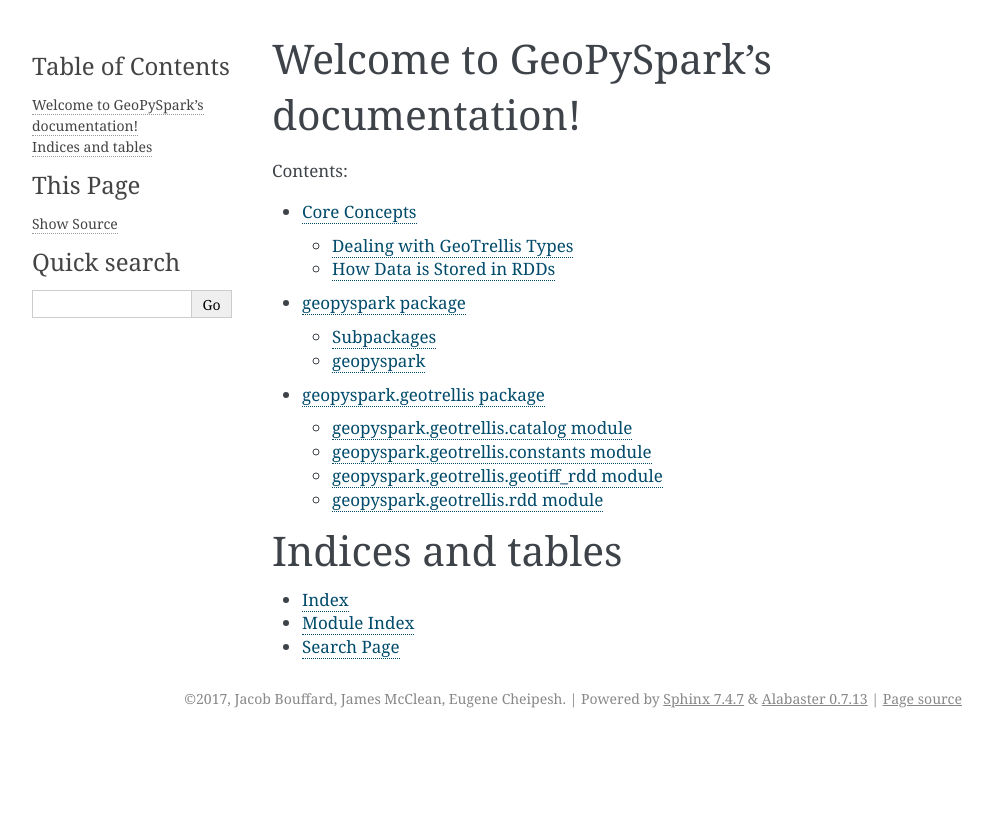
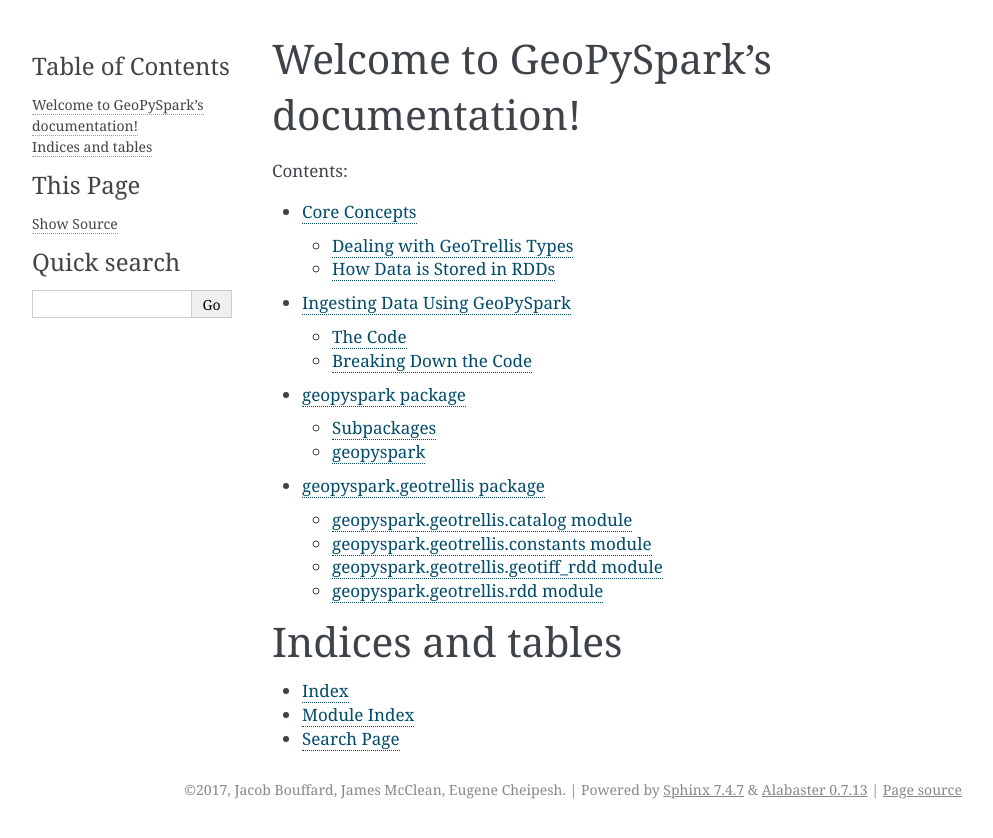
Before and after one commit to locationtech-labs/geopyspark, a Sphinx documentation site: the page built from docs/index.rst, in a window 1280 px wide. Shown: the top 838 px of the page, without its empty margins (148-1141 px from the left). Built offline with Sphinx 7.4.7, drawn with Linux system fonts in a browser that asks for light colours; some of the changed lines change nothing that is shown.

Commit message:
Created an ingest_example doc
Added ingest_example to index.rst

```diff
--- a/docs/index.rst
+++ b/docs/index.rst
@@ -11,6 +11,7 @@
    :caption: Contents:
 
    core_concepts
+   ingest_example
    geopyspark
    geopyspark.geotrellis
 
--- /dev/null
+++ b/docs/ingest_example.rst
@@ -0,0 +1,173 @@
+Ingesting Data Using GeoPySpark
+********************************
+
+This example shows how to ingest a file from S3 and save the results locally.
+The data is open for anyone to read, so feel free to run this example yourself.
+
+The Code
+========
+
+.. code-block:: python
+   :name: ingest_block
+   :linenos:
+
+   from geopyspark.geopycontext import GeoPyContext
+   from geopyspark.geotrellis.constants import SPATIAL, ZOOM
+   from geopyspark.geotrellis.catalog import write
+   from geopyspark.geotrellis.geotiff_rdd import get
+
+   geopysc = GeoPyContext(appName="python-S3-ingest", master="local[*]")
+
+   # Read the GeoTiff from off of S3
+   rdd = get(geopysc, SPATIAL, "s3://geopyspark-test/example-files/cropped.tif")
+
+   metadata = rdd.collect_metadata()
+
+   # tile the rdd to the layout defined in the metadata
+   laid_out = rdd.tile_to_layout(metadata)
+
+   # reproject the tiled rasters using the ZoomedLayoutScheme
+   reprojected = laid_out.reproject("EPSG:3857", scheme=ZOOM)
+
+   # pyramid the TiledRasterRDD to create 12 new TiledRasterRDD
+   # one for each zoom level
+   pyramided = reprojected.pyramid(start_zoom=12, end_zoom=1)
+
+   # Save each TiledRasterRDD locally
+   for tiled in pyramided:
+       write("file:///tmp/geopyspark-catalog", "geopyspark-ingest", tiled)
+
+
+Running the Code
+-----------------
+
+Running the code is very simple, and you have two different ways of doing it.
+
+The first is to copy and paste the code in a console like iPython and the
+running it.
+
+The second is to place this code in a python file and then saving it. To run it
+from the file, go to the directory the file is in and run this command
+
+.. code-block:: none
+
+  python3 file.py
+
+Just replace ``file.py`` with whatever name you decided to call the file.
+
+Breaking Down the Code
+=======================
+
+Now that the code has been writen let's go through it step-by-step to see
+what's actually going on.
+
+The Imports
+-----------
+
+.. code-block:: python
+
+   from geopyspark.geopycontext import GeoPyContext
+   from geopyspark.geotrellis.constants import SPATIAL, ZOOM
+   from geopyspark.geotrellis.catalog import write
+   from geopyspark.geotrellis.geotiff_rdd import get
+
+Pretty straight forward, though there is one thing that needs to be mentioned.
+:const:`~geopyspark.geotrellis.constants.ZOOM` represents a
+``ZoomedLayoutScheme``. While the exact meaning behind this won't be discussed
+here (you can read more about it here (put a link here) or from the
+`actual GeoTrellis docs <https://github.com/locationtech/geotrellis/blob/39e93fdbdf92d594154b82b788a9a9f7deda7dc2/docs/guide/etl.rst#layout-scheme>`_)
+it is important to know that **if you wish to pyramid your data, it must be
+tiled via a ZoomedLayoutScheme before the pyramiding takes place**.
+
+
+Reading in the Data
+--------------------
+
+.. code-block:: python
+
+   geopysc = GeoPyContext(appName="python-S3-ingest", master="local[*]")
+
+   # Read the GeoTiff from off of S3
+   rdd = get(geopysc, SPATIAL, "s3://geopyspark-test/example-files/cropped.tif")
+
+Before doing anything when using GeoPySpark, it's best to create a
+:class:`~geopysaprk.GeoPyContext` instance. This acts as a wrapper for
+``SparkContext``, and provides some useful, behind-the-scenes methods for other
+GeoPySpark functions.
+
+After the creation of ``geopysc`` we can now read the data from S3. For this
+example, we will be reading a single GeoTiff that contains only spatial data
+(hence :const:`~geopyspark.geotrellis.SPATIAL`). This will create an instance
+of :class:`~geopyspark.geotrellis.rdd.RasterRDD` which will allow us to start
+working with our data.
+
+
+Collecting the Metadata
+------------------------
+
+.. code-block:: python
+
+   metadata = rdd.collect_metadata()
+
+Before we can begin formatting the data to our desired layout, we must first
+collect the :ref:`metadata` of the enitre RDD.  The metadata itself will
+contain the :ref:`tile_layout` that the data will be transformed to. There
+are various ways to collect the metadata depending on how you want the layout
+to look (see :meth:`~geopyspark.geotrellis.rdd.RasterRDD.collect_metadata`),
+but for this example we will just go with the default.
+
+
+Tiling the Data
+----------------
+
+.. code-block:: python
+
+   # tile the rdd to the layout defined in the metadata
+   laid_out = rdd.tile_to_layout(metadata)
+
+   # reproject the tiled rasters using the ZoomedLayoutScheme
+   reprojected = laid_out.reproject("EPSG:3857", scheme=ZOOM)
+
+With the metadata collected, it is now time to format the data within the
+RDD to our desired layout. The aptly named, :meth:`~geopyspark.geotrellis.rdd.RasterRDD.tile_to_layout`,
+method will cut and arrange all of the data within the RDD to the layout within
+the metadata; giving us a new class instance of :class:`~geopyspark.geotrellis.rdd.TiledRasterRDD`.
+
+Having this new class will allow us to perform the final steps of our ingest.
+While the tiles are now in the correct layout, their CRS is not what we want.
+It would be great if we could make a tile server from our ingested
+data, but to do that we'll have to change the projection.
+:meth:`~geopysaprk.geotrellis.rdd.TiledRasterRDD.reproject` will be able to
+help with this. This is also where ``ZOOM`` comes into play since it's at this
+point where we need to format our data to have a ``ZoomedLayoutScheme``. Thus,
+we select Web Mercator as our new CRS and we now have a new instance of
+``TiledRasterRDD`` that is in the correct projection and layout.
+
+
+Pyramiding the Data
+--------------------
+
+.. code-block:: python
+
+   # pyramid the TiledRasterRDD to create 12 new TiledRasterRDD
+   # one for each zoom level
+   pyramided = reprojected.pyramid(start_zoom=12, end_zoom=1)
+
+Now it's time to pyramid! Using our reprojected data, we can create 12 new
+instances of ``TiledRasterRDD``. Each instance represents the data within the
+RDD at a specific zoom level. **Note**: the ``start_zoom`` is always the larger
+number when pyramiding.
+
+
+Saving the Ingest Locally
+--------------------------
+
+.. code-block:: python
+
+   # Save each TiledRasterRDD locally
+   for tiled in pyramided:
+       write("file:///tmp/geopyspark-catalog", "geopyspark-ingest", tiled)
+
+All that's left to do now is to save it. Since ``pyramided`` is just a list of
+``TiledRasterRDD``, we can just loop through it and save each element one at a
+time.
```
